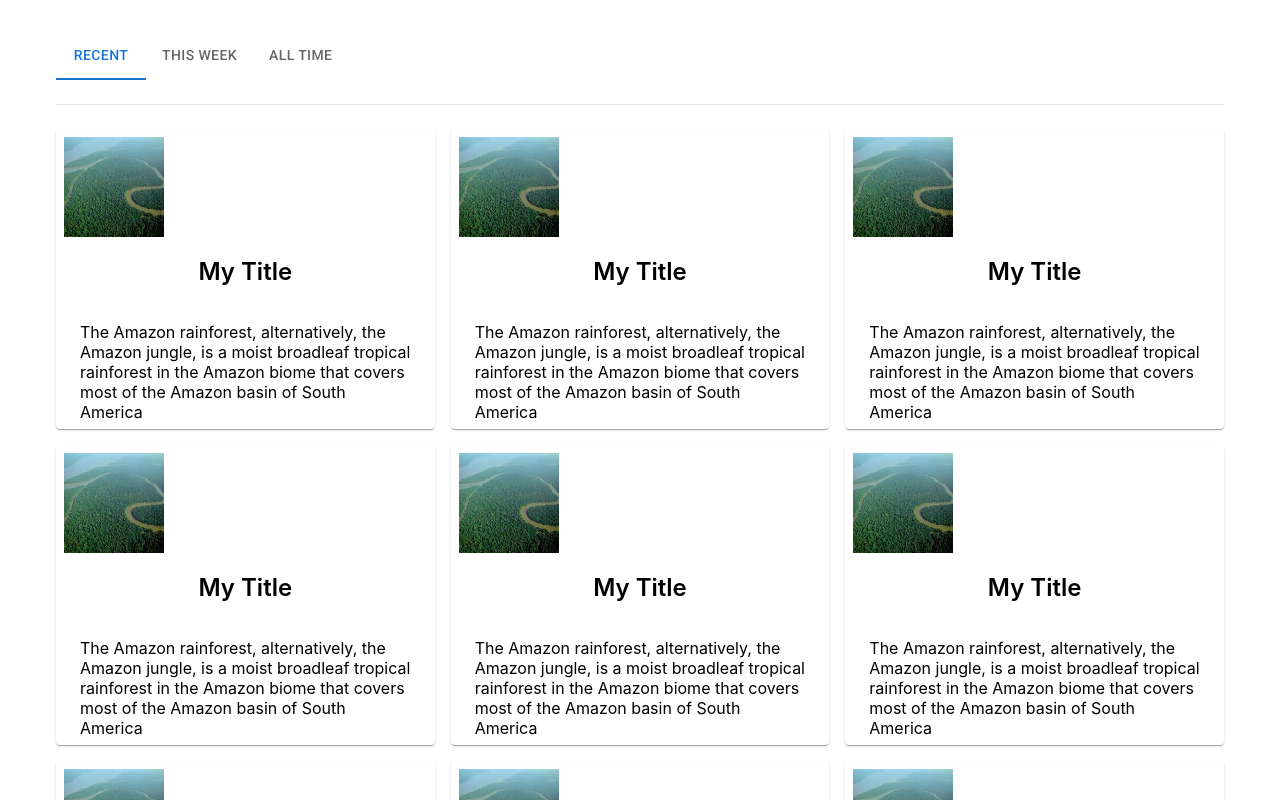
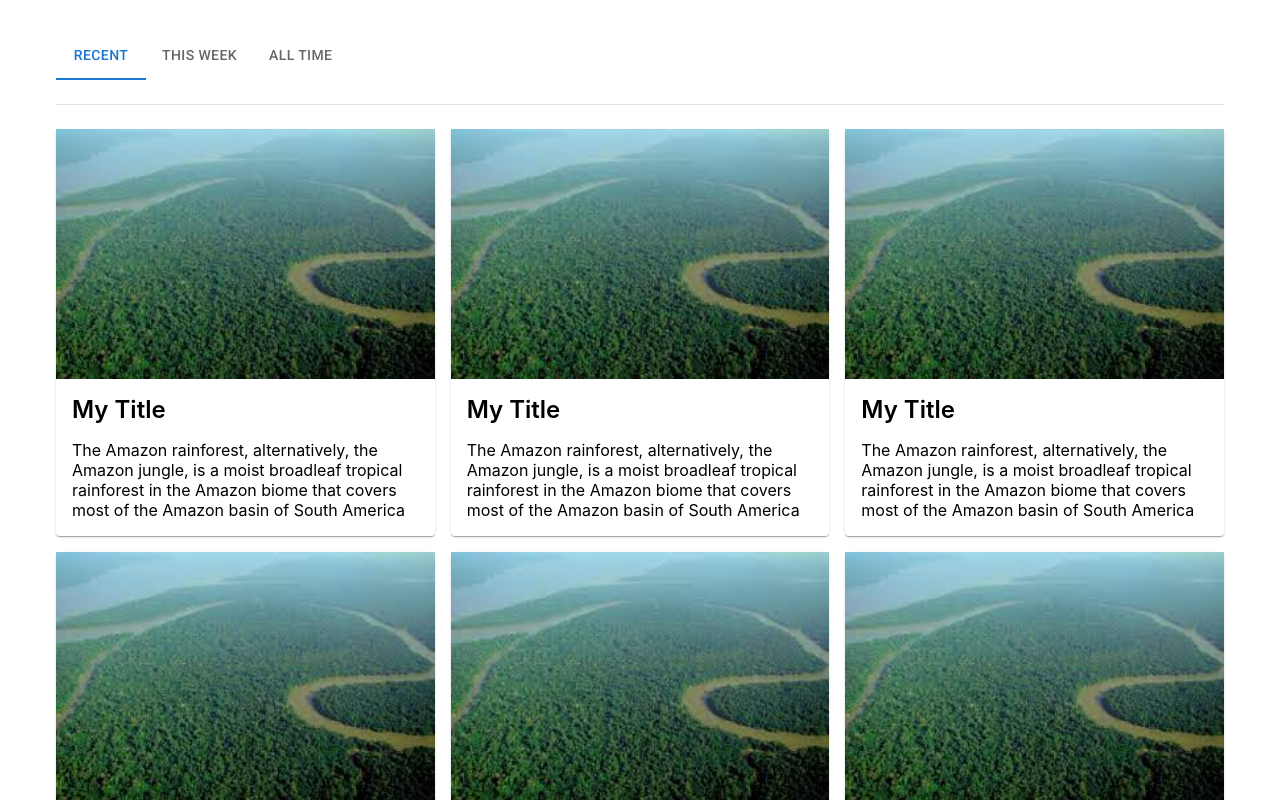
Before and after one commit to brgltd/amazon-forest-crypto, a Next.js app: page / in a window 1280 px wide. Shown: the top 800 px of the page. Built offline with nearby package versions, Linux system fonts and the light colour scheme.

Commit message:
feat: adjust Item styles

```diff
--- a/pages/index.js
+++ b/pages/index.js
@@ -15,29 +15,32 @@ function Item() {
     <Paper
       sx={{
         backgroundColor: "#fff",
-        padding: 1,
         textAlign: "center",
         color: "black",
-        height: "300px",
       }}
     >
-      <div style={{ position: "relative", width: 100, height: 100 }}>
-        <Image
-          height={100}
-          width={100}
-          src="/amazon-rainforest.jfif"
-          layout="fill"
-          alt="My Title"
-        />
+      <div style={{ position: "relative", width: "100%", height: 250 }}>
+        <Image src="/amazon-rainforest.jfif" layout="fill" alt="My Title" />
       </div>
-      <Typography component="h2" sx={{ fontSize: 24, fontWeight: 600 }}>
+      <Box>
+        <Typography
+          component="h2"
+          sx={{
+            p: "0 16px",
+            m: "16px 0",
+            fontSize: "24px",
+            fontWeight: 600,
+            textAlign: "left",
+          }}
+        >
           My Title
         </Typography>
-      <Typography paragraph sx={{ p: 2, textAlign: "left" }}>
+        <Typography paragraph sx={{ p: "0 16px 16px 16px", textAlign: "left" }}>
           The Amazon rainforest, alternatively, the Amazon jungle, is a moist
           broadleaf tropical rainforest in the Amazon biome that covers most of
           the Amazon basin of South America
         </Typography>
+      </Box>
     </Paper>
   );
 }
```
Lines whose indentation alone changed are shown as unchanged.
